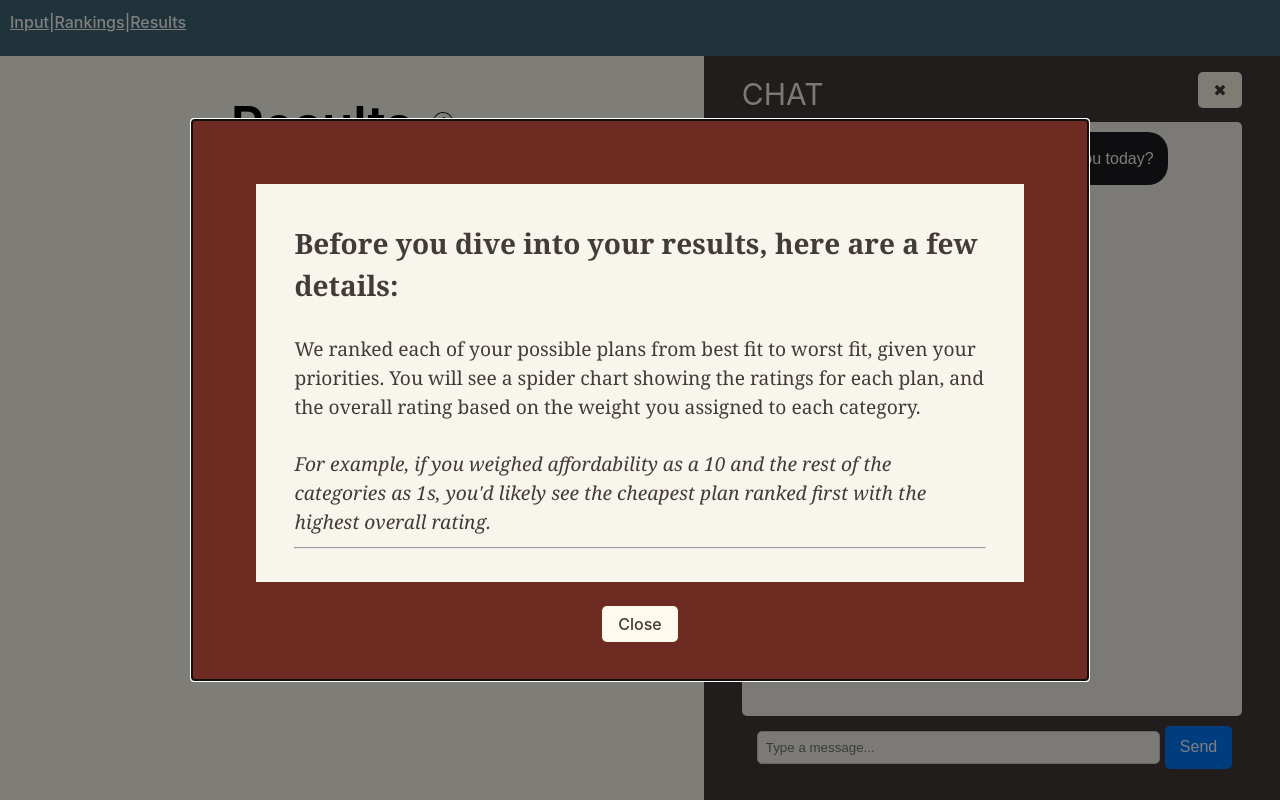
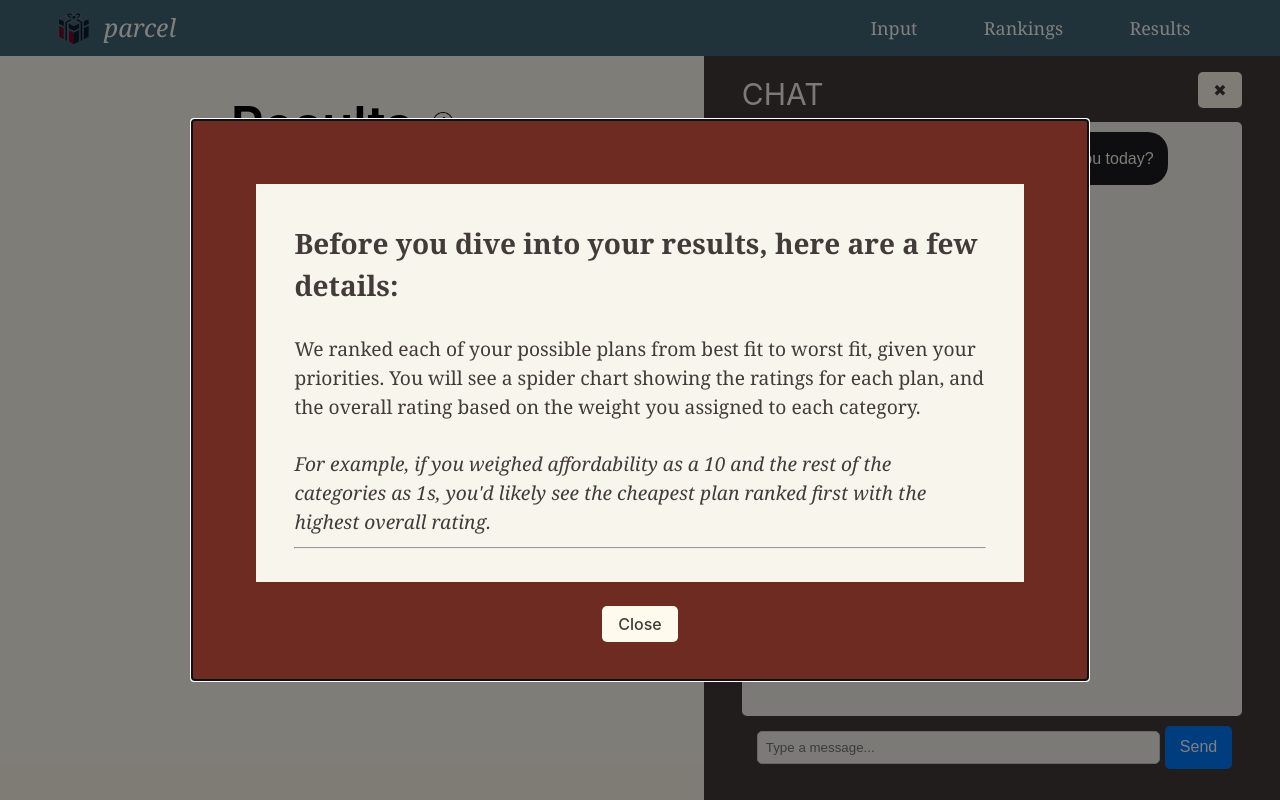
Before and after one commit to riasingh125/forge-spring25-software, a React (Vite) app in the folder frontend/: page /results in a window 1280 px wide. Built offline with nearby package versions, Linux system fonts and the light colour scheme.

Commit message:
nav bar stylings (someone else pls find a better logo)

```diff
--- a/frontend/src/components/NavBar.tsx
+++ b/frontend/src/components/NavBar.tsx
@@ -1,10 +1,17 @@
 import { Link } from "react-router-dom";
 import './NavBarStyles.css'
+import logo from '../resources/parcel.png'
 
 const Navbar: React.FC = () => {
   return (
     <nav>
-      <Link to="/input">Input</Link> | <Link to="/rankings">Rankings</Link> | <Link to="/results">Results</Link>
+      <div className="logo">
+        <img src={logo} alt="logo" style={{width: "40px", height: "40px"}}/>
+        <h1 style={{fontSize: "25px", fontFamily: "Georgia", fontStyle: "italic", fontWeight: "400"}}>parcel</h1>
+      </div>
+      <div className="pages">
+        <Link to="/input">Input</Link> <Link to="/rankings">Rankings</Link> <Link to="/results">Results</Link>
+      </div>
     </nav>
   );
 };
--- a/frontend/src/components/NavBarStyles.css
+++ b/frontend/src/components/NavBarStyles.css
@@ -1,6 +1,5 @@
 nav {
     background-color: var(--dark-blue);
-    padding: 10px;
     display: flex;
     z-index: 1;
     position: fixed;
@@ -10,8 +9,38 @@ nav {
     height: 7vh;
     color: white;
     font-weight: 500;
+    justify-content: space-between;
+    align-items: center;
 }
 
 a{
-    color: white;
+    text-decoration: none;
+    color: #FFF;
+    text-align: center;
+    font-family: Georgia;
+    font-size: 18px;
+    font-style: normal;
+    font-weight: 400;
+    line-height: normal;
 }
+
+a:hover {
+    color: rgb(187, 184, 184);
+}
+
+.logo {
+    display: flex;
+    flex-direction: row;
+    align-items: center;
+    justify-content: space-around;
+    width: 14%;
+    margin-left: 2%;
+}
+
+.pages {
+    display: flex;
+    flex-direction: row;
+    justify-content: space-between;
+    width: 25%;
+    margin-right: 7%;
+}
--- a/frontend/src/pages/Results/Results.tsx
+++ b/frontend/src/pages/Results/Results.tsx
@@ -53,7 +53,7 @@ const ResultsAndModalButton = (setOpen: () => void) => {
         placement="right-start">
             <button className={styles.openModal}>
                 <img
-                src={info} alt="my image"
+                src={info} alt="info"
                 onClick={setOpen}
                 className={styles.infoImage}/>
             </button>
```
Also changed, not shown: frontend/src/resources/parcel.png (added).
